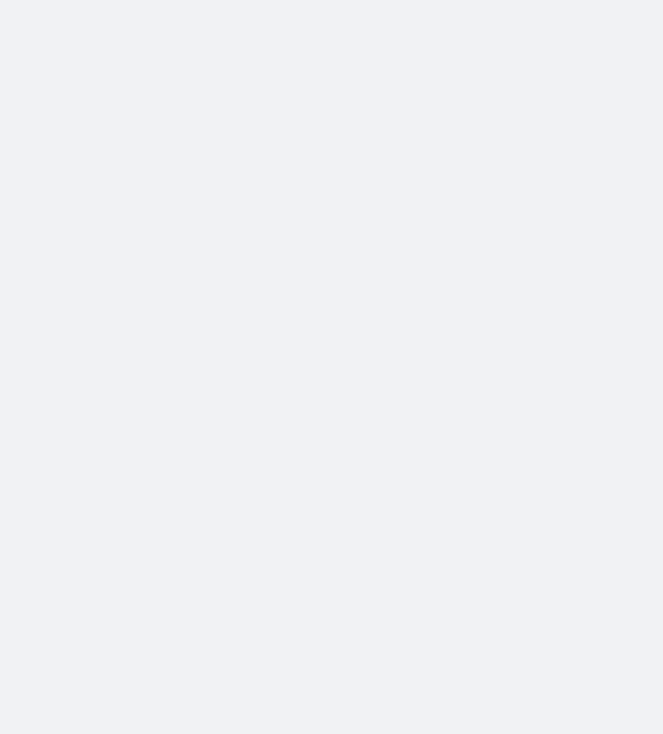
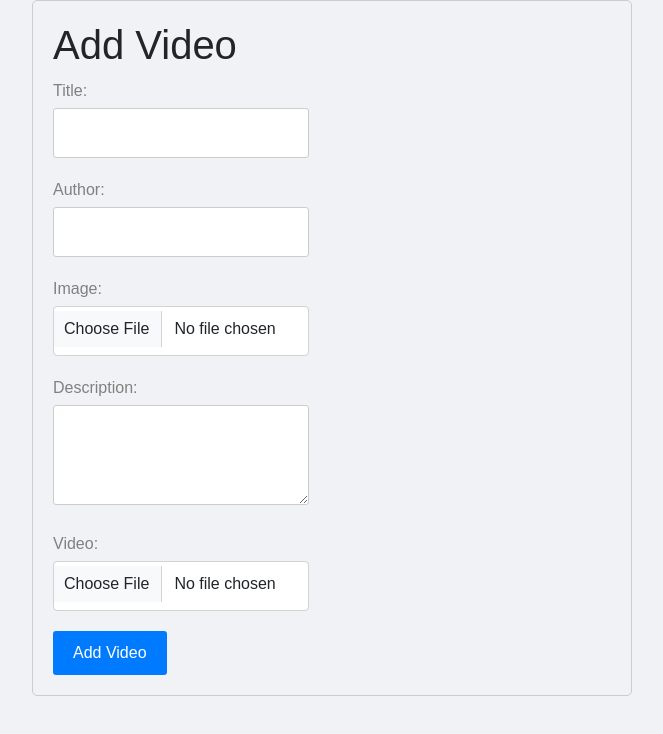
Before and after one commit to Neria-Barak/ASP-Web, a React (Create React App) app: page /addvideo in a window 1280 px wide. Before the commit this address had no page. Shown: the top 734 px of the page, without its empty margins (308-971 px from the left). Built offline with nearby package versions, Linux system fonts and the light colour scheme; the HTML template or start-up script is replaced by a standard one.

Commit message:
Added option to add videos

```diff
--- /dev/null
+++ b/src/AddVideoPage/AddVideo.css
@@ -0,0 +1,42 @@
+.add-video-container {
+    max-width: 600px;
+    margin: 0 auto;
+    padding: 20px;
+    border: 1px solid #ccc;
+    border-radius: 5px;
+}
+
+.form-group {
+    margin-bottom: 20px;
+}
+
+.form-group label {
+    display: block;
+    margin-bottom: 5px;
+}
+
+.form-group input[type="text"],
+.form-group input[type="number"],
+.form-group textarea {
+    width: 100%;
+    padding: 8px;
+    border: 1px solid #ccc;
+    border-radius: 3px;
+}
+
+.form-group textarea {
+    height: 100px;
+}
+
+button {
+    background-color: #007bff;
+    color: #fff;
+    border: none;
+    border-radius: 3px;
+    padding: 10px 20px;
+    cursor: pointer;
+}
+
+button:hover {
+    background-color: #0056b3;
+}
--- /dev/null
+++ b/src/AddVideoPage/AddVideo.js
@@ -0,0 +1,101 @@
+import React, { useState } from 'react';
+import { useNavigate } from 'react-router-dom';
+import './AddVideo.css';
+
+function AddVideo({addVideo}) {
+  const [formData, setFormData] = useState({
+    title: '',
+    author: '',
+    img: '',
+    description: '',
+    video: ''
+  });
+
+  const handleChange = (e) => {
+    const { name, value } = e.target;
+    setFormData({ ...formData, [name]: value });
+  };
+  const handleFileChange = (e) => {
+    const file = e.target.files[0];
+    if (file) {
+        console.log(file);
+        const fileURL = URL.createObjectURL(file);
+        const { name } = e.target;
+        setFormData({ ...formData, [name]: fileURL });
+    }
+  };
+
+  const navigate = useNavigate();
+
+  const handleSubmit = (e) => {
+    e.preventDefault();
+
+    var { title, author, img, description, video } = formData;
+    addVideo({title, author, img, description, video})
+    navigate('/');
+  };
+
+  return (
+    <div className="add-video-container">
+      <h2>Add Video</h2>
+      <form onSubmit={handleSubmit}>
+        <div className="form-group">
+          <label>Title:</label>
+          <input
+            type="text"
+            name="title"
+            value={formData.title}
+            onChange={handleChange}
+            required
+          />
+        </div>
+        <div className="form-group">
+          <label>Author:</label>
+          <input
+            type="text"
+            name="author"
+            value={formData.author}
+            onChange={handleChange}
+            required
+          />
+        </div>
+        <div className="form-group">
+          <label>Image:</label>
+          <input
+            type="file"
+            className="form-control"
+            id="inputGroupFile02"
+            name="img"
+            // value={formData.img}
+            onChange={handleFileChange}
+            required
+          />
+        </div>
+        <div className="form-group">
+          <label>Description:</label>
+          <textarea
+            name="description"
+            value={formData.description}
+            onChange={handleChange}
+            required
+          ></textarea>
+        </div>
+        <div className="form-group">
+          <label>Video:</label>
+          <input
+            type="file"
+            className="form-control"
+            id="inputGroupFile02"
+            name="video"
+            // value={formData.video}
+            onChange={handleFileChange}
+            required
+          />
+        </div>
+        <button type="submit">Add Video</button>
+      </form>
+    </div>
+  );
+};
+
+export default AddVideo;
--- a/src/App.js
+++ b/src/App.js
@@ -2,6 +2,8 @@ import MainPage from "./MainPage/MainPage";
 import SignIn from "./SignInPage/SignIn";
 import SignUp from "./SignInPage/SignUp";
 import SignOut from "./SignInPage/SignOut";
+import AddVideo from "./AddVideoPage/AddVideo";
+import videos from './MainPage/VideoItem/videos';
 import { BrowserRouter, Route, Routes } from 'react-router-dom';
 import { useState } from "react";
 
@@ -9,6 +11,22 @@ function App() {
     const [currentUser, setCurrentUser] = useState(null);
     const [users, setUsers] = useState([]);
     const [isDark, setIsDark] = useState(false);
+    const [videoList, setVideoList] = useState(videos.videos);
+
+    const doSearch = function(q) {
+        setVideoList(videos.videos.filter((video) => video.title.includes(q)));
+    }
+    const addVideo = ({ title, author, img, description, video }) => {
+        setVideoList([ {"title": title,
+                        "author": author,
+                        "views": 0,
+                        "time": "1 second",
+                        "img": img,
+                        "description": description,
+                        "video": video,
+                        "id": (videoList.length + 1)}
+                        , ...videoList])
+    }
 
     const handleSignIn = (username, password) => {
       const user = users.find(user => user.username === username && user.password === password);
@@ -32,10 +50,11 @@ function App() {
         <div className="App" data-theme={isDark ? 'dark-mode' : 'light-mode'}>
           <BrowserRouter>
               <Routes>
-                  <Route path="/" element={<MainPage currentUser={currentUser} toggleDarkMode={toggleDarkMode}/>} />
+                  <Route path="/" element={<MainPage videoList={videoList} doSearch={doSearch} currentUser={currentUser} toggleDarkMode={toggleDarkMode}/>} />
                   <Route path="/signin" element={<SignIn onSignIn={handleSignIn} users={users}/>} />
                   <Route path="/signup" element={<SignUp  onSignUp={handleSignUp}/> } />
                   <Route path="/signout" element={<SignOut onSignOut={handleSignOut} /> } />
+                  <Route path="/addvideo" element={<AddVideo addVideo={addVideo}/> } />
               </Routes>
           </BrowserRouter>
         </div>
--- a/src/MainPage/LeftMenu/LeftMenu.js
+++ b/src/MainPage/LeftMenu/LeftMenu.js
@@ -1,6 +1,12 @@
 import LeftMenuIcon from "./LeftMenuIcon";
+import { useNavigate } from "react-router-dom";
 
 function LeftMenu() {
+
+    const navigate = useNavigate();
+    const navigateToAddVid = () => {
+        navigate('/addvideo');
+    }
 
     return (
         <>
@@ -16,6 +22,9 @@ function LeftMenu() {
                     </li>
                     <li className="list-group-item">
                         <ul className="list-group">
+                            <div className="add-video-btn" onClick={navigateToAddVid}>
+                                <LeftMenuIcon text={"Add Video"} icon={"plus-circle"}/>
+                            </div>
                             <LeftMenuIcon text={"Your channel"} icon={"person-square"}/>
                             <LeftMenuIcon text={"History"} icon={"clock"}/>
                             <LeftMenuIcon text={"Playlists"} icon={"list"}/>
--- a/src/MainPage/MainPage.css
+++ b/src/MainPage/MainPage.css
@@ -88,6 +88,7 @@ input {
   color: var(--signin-text);
   width: 200px;
   margin-right: 5vw;
+  font-size: 25px;
 }
 #sign-in:hover {
   background-color: var(--signin-background-hover);
--- a/src/MainPage/Search/Search.js
+++ b/src/MainPage/Search/Search.js
@@ -24,8 +24,8 @@ function Search({doSearch, currentUser, toggleDarkMode}) {
                     <img src="favicon.ico" alt="..." className="logo"></img>
                     <div className="Youtube">YouTube</div>
                 </div>
-                <div class="form-check form-switch" id="switch-mode">
-                    <input onChange={toggleDarkMode} class="form-check-input" type="checkbox" role="switch" id="flexSwitchCheckDefault" />
+                <div className="form-check form-switch" id="switch-mode">
+                    <input onChange={toggleDarkMode} className="form-check-input" type="checkbox" role="switch" id="flexSwitchCheckDefault" />
                 </div>
                 <i className={`bi bi-moon fs-3`}></i>
                 <div className="input-group mb-3 p-2" id="search-group">
--- a/src/MainPage/VideoItem/VideoItem.js
+++ b/src/MainPage/VideoItem/VideoItem.js
@@ -5,7 +5,7 @@ function VideoItem({title, author, views, time, img}) {
             <div className="card-body">
                 <p id="title" className="card-text">{title}</p>
                 <p className="card-text">{author}</p>
-                <p className="card-text">{views} views. {time} ago</p>
+                <p className="card-text">{views} views. {time} ago.</p>
             </div>
         </div>
     )
--- a/src/MainPage/VideoItem/videos.json
+++ b/src/MainPage/VideoItem/videos.json
@@ -5,84 +5,120 @@
         "author": "author",
         "views": 0,
         "time": "1 day",
-        "img": "img1.jpeg"
+        "img": "img1.jpeg",
+        "description": "description",
+        "video": "video1.mp4",
+        "id": 1
       },
       {
         "title": "another video",
         "author": "another author",
         "views": 200,
         "time": "2 weeks",
-        "img": "img2.jpeg"
+        "img": "img2.jpeg",
+        "description": "another description",
+        "video": "video2.mp4",
+        "id": 2
       },
       {
         "title": "video again",
         "author": "author again",
         "views": 30,
         "time": "4 days",
-        "img": "img3.jpeg"
+        "img": "img3.jpeg",
+        "description": "description again",
+        "video": "video1.mp4",
+        "id": 3
       },
       {
         "title": "video too",
         "author": "author too",
         "views": 100,
         "time": "3 minutes",
-        "img": "img4.jpeg"
+        "img": "img4.jpeg",
+        "description": "description too",
+        "video": "video2.mp4",
+        "id": 4
       },
       {
         "title": "more video",
         "author": "more author",
         "views": 100,
         "time": "2 years",
-        "img": "img5.jpeg"
+        "img": "img5.jpeg",
+        "description": "more description",
+        "video": "video1.mp4",
+        "id": 5
       },
       {
         "title": "even more video",
         "author": "even more author",
         "views": 150,
         "time": "8 months",
-        "img": "img6.jpeg"
+        "img": "img6.jpeg",
+        "description": "even more description",
+        "video": "video2.mp4",
+        "id": 6
       },
       {
         "title": "video2",
         "author": "auhtor2",
         "views": 1000,
         "time": "45 minutes",
-        "img": "img2.jpeg"
+        "img": "img2.jpeg",
+        "description": "description2",
+        "video": "video1.mp4",
+        "id": 7
       },
       {
         "title": "video title",
         "author": "author title",
         "views": 400,
         "time": "34 second",
-        "img": "img1.jpeg"
+        "img": "img1.jpeg",
+        "description": "description title",
+        "video": "video2.mp4",
+        "id": 8
       },
       {
         "title": "video name",
         "author": "author name",
         "views": 4500,
         "time": "1 month",
-        "img": "img6.jpeg"
+        "img": "img6.jpeg",
+        "description": "description name",
+        "video": "video1.mp4",
+        "id": 9
       },
       {
         "title": "vid",
         "author": "aut",
         "views": 200,
         "time": "1 year",
-        "img": "img4.jpeg"
+        "img": "img4.jpeg",
+        "description": "descr",
+        "video": "video2.mp4",
+        "id": 10
       },
       {
         "title": "not a video",
         "author": "not an author",
         "views": 200,
         "time": "7 hours",
-        "img": "img4.jpeg"
+        "img": "img4.jpeg",
+        "description": "not a description",
+        "video": "video1.mp4",
+        "id": 11
       },
       {
         "title": "last video",
         "author": "last author",
         "views": "100M",
         "time": "2 days",
-        "img": "img3.jpeg"
+        "img": "img3.jpeg",
+        "description": "last description",
+        "video": "video2.mp4",
+        "id": 12
       }
     ]
   }
--- a/src/SignInPage/SignUp.js
+++ b/src/SignInPage/SignUp.js
@@ -26,6 +26,7 @@ function SignUp({onSignUp}) {
     const handleFileChange = (event) => {
         const file = event.target.files[0];
         if (file) {
+          console.log(file);
           const fileURL = URL.createObjectURL(file);
           setProfilePicture(fileURL);
         }
```
Also changed, not shown: src/MainPage/MainPage.js (+1 -7 lines), 2 other files (tests, documents, lock files or other folders).
